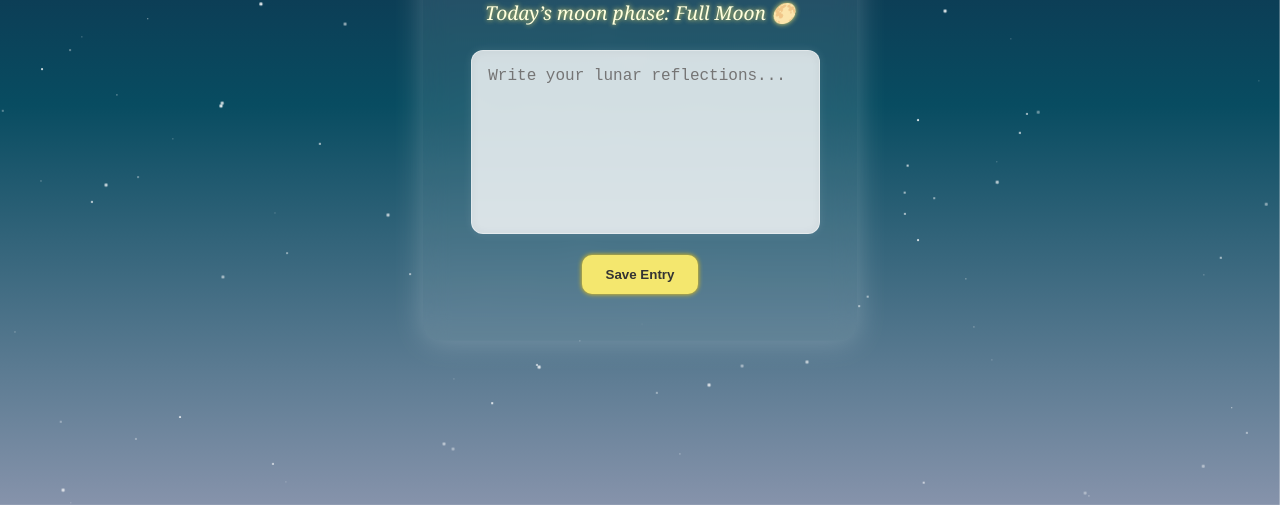
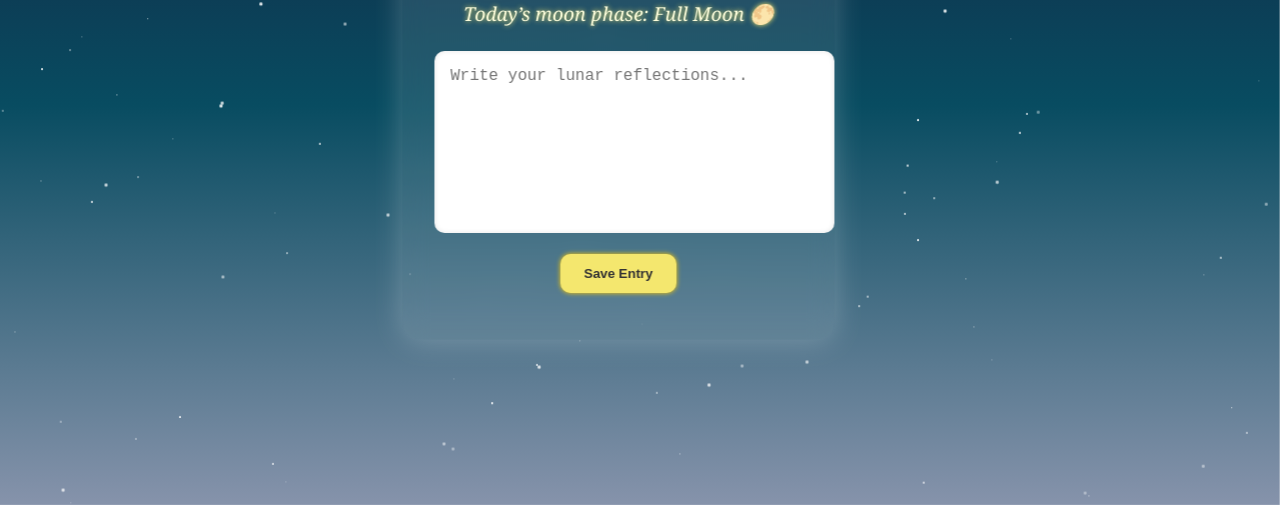
Before and after one commit to zohunt/moonmemo, a plain HTML site: page index.html in a window 1280 px wide. Shown: the part 295-800 px from the top of the page. Drawn offline with Linux system fonts and the light colour scheme.

Commit message:
Update styles.css

```diff
--- a/styles.css
+++ b/styles.css
@@ -1,3 +1,4 @@
+/* Base styles */
 body {
   margin: 0;
   padding: 0;
@@ -11,6 +12,9 @@ body {
   overflow: hidden;
   position: relative;
 }
+
+/* Twinkling layers - desktop only */
+@media (min-width: 600px) {
   body::before {
     content: "";
     position: fixed;
@@ -26,11 +30,7 @@ body::before {
       280px 520px 2px 1px #ffc,
       350px 620px 1.8px 1px #fff,
       400px 720px 2.3px 1px #fff,
-    460px 820px 1.6px 1px #ffd,
-    520px 200px 2px 1px #fff,
-    600px 450px 1.9px 1px #ffc,
-    700px 600px 2.2px 1px #ffd,
-    780px 720px 1.7px 1px #fff;
+      460px 820px 1.6px 1px #ffd;
     animation: twinkle 3s infinite alternate;
     transform: translate(-50%, -50%);
     z-index: -1;
@@ -51,16 +51,22 @@ body::after {
       320px 590px 1.9px 0.9px #ffc,
       390px 680px 2.1px 1px #fff,
       440px 760px 1.4px 0.8px #fff,
-    500px 840px 2.2px 1px #ffd,
-    560px 270px 1.6px 0.9px #fff,
-    630px 430px 1.8px 0.8px #ffc,
-    720px 590px 2px 0.95px #ffd,
-    800px 710px 1.5px 0.7px #fff;
+      500px 840px 2.2px 1px #ffd;
     animation: twinkle-slower 5s infinite alternate;
     transform: translate(-50%, -50%);
     z-index: -2;
   }
+}
 
+/* Static mobile background fallback */
+@media (max-width: 599px) {
+  body {
+    background: #0f0c29 url('constellations.svg') repeat;
+    background-size: cover;
+  }
+}
+
+/* Animations */
 @keyframes twinkle {
   0% {
     opacity: 0.4;
@@ -83,6 +89,7 @@ body::after {
   }
 }
 
+/* Container box */
 .container {
   max-width: 600px;
   background-color: rgba(255, 255, 255, 0.1);
@@ -93,15 +100,14 @@ body::after {
   text-align: center;
   position: relative;
   z-index: 0;
+  margin: 1rem;
 }
 
+/* Heading and moon info */
 h1 {
   font-size: 2.5rem;
   margin-bottom: 1rem;
-  text-shadow:
-    0 0 5px #db6c79,
-    0 0 10px #f4e76e,
-    0 0 20px #28666e;
+  text-shadow: 0 0 5px #28666e, 0 0 10px #7c9885, 0 0 20px #db6c79;
 }
 
 .moon-phase {
@@ -112,29 +118,21 @@ h1 {
   text-shadow: 0 0 5px #f4e76e;
 }
 
+/* Journal area */
 textarea {
   width: 100%;
   height: 150px;
   padding: 1rem;
-  border-radius: 12px;
-  border: 1px solid rgba(255, 255, 255, 0.3);
+  border-radius: 10px;
+  border: none;
   resize: none;
   font-size: 1rem;
-  background: rgba(255, 255, 255, 0.8);
+  background: #fff;
   color: #333;
-  box-shadow:
-    0 0 10px rgba(255, 255, 255, 0.1),
-    inset 0 0 8px rgba(0, 0, 0, 0.05);
-  transition: box-shadow 0.3s ease;
+  box-shadow: inset 0 0 5px rgba(0,0,0,0.1);
 }
 
-textarea:focus {
-  outline: none;
-  box-shadow:
-    0 0 12px rgba(255, 255, 200, 0.3),
-    inset 0 0 10px rgba(0, 0, 0, 0.1);
-}
-
+/* Save button */
 button {
   margin-top: 1rem;
   padding: 0.75rem 1.5rem;
@@ -145,23 +143,24 @@ button {
   font-weight: bold;
   cursor: pointer;
   transition: background 0.3s;
-  box-shadow:
-    0 0 5px #ffcc00;
+  box-shadow: 0 0 5px #ffcc00;
 }
 
 button:hover {
   background-color: #fff274;
-  box-shadow:
-    0 0 15px #ffdd33;
+  box-shadow: 0 0 15px #ffdd33;
 }
 
+/* Status text */
 #status {
   margin-top: 0.5rem;
   font-size: 0.9rem;
   color: #aaa;
 }
+
+/* Star field generated by JS */
 .star {
-  position: fixed;
+  position: absolute;
   background: white;
   border-radius: 50%;
   opacity: 0.8;
@@ -169,22 +168,20 @@ button:hover {
   z-index: -1;
 }
 
+/* Shooting star */
 .shooting-star {
   position: absolute;
-  width: 100px;
-  height: 2px;
-  background: linear-gradient(90deg, white, transparent);
-  top: 0;
-  left: 0;
-  opacity: 0;
-  transform: rotate(45deg);
-  z-index: 2;
+  width: 2px;
+  height: 80px;
+  background: linear-gradient(45deg, #fff, transparent);
+  opacity: 0.8;
+  z-index: -1;
   pointer-events: none;
 }
 
+/* Optional adjustment for larger screens */
 @media (min-width: 768px) {
-  textarea {
-    width: 85%;
-    margin-left: 3%;
+  .container {
+    transform: translateX(-5%);
   }
 }
```
Lines whose indentation alone changed are shown as unchanged.
